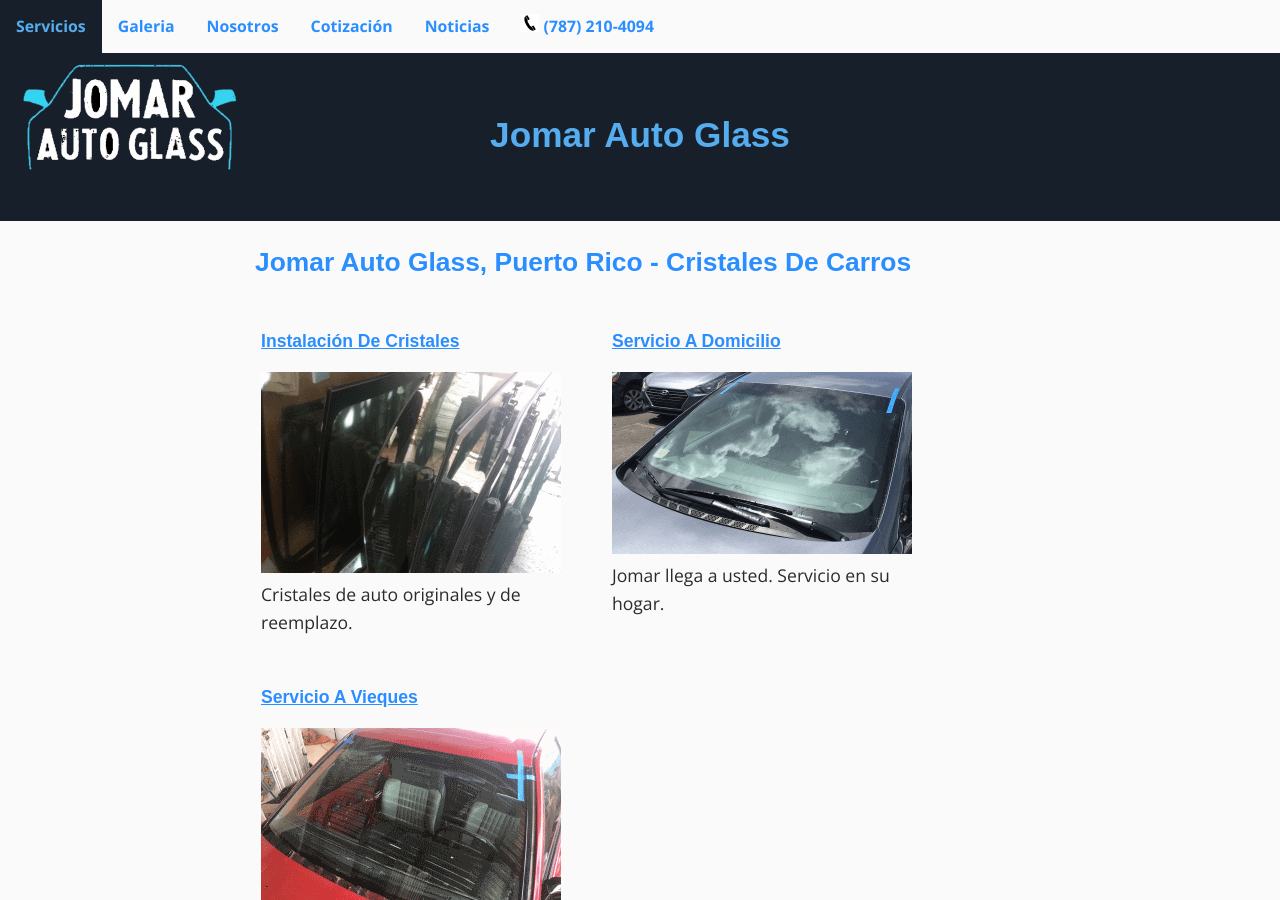
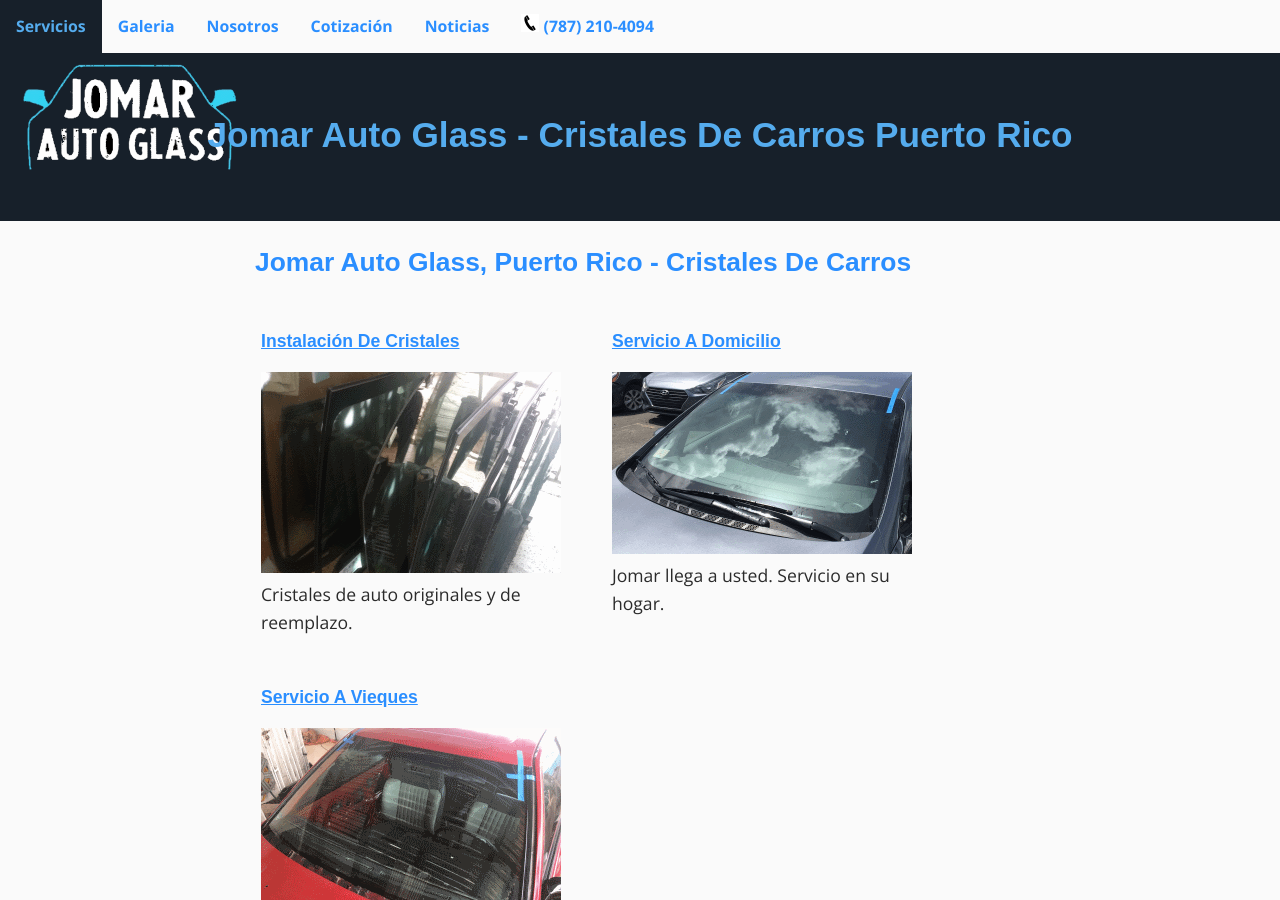
Before and after one commit to mariotalavera/jomarautoglass.com, a Jekyll site: the page built from index.md, in a window 1280 px wide and 900 px high. Built offline with Jekyll 4.4.1, drawn with Linux system fonts in a browser that asks for light colours; some web fonts are replaced; some of the changed text lies outside the part shown.

Commit message:
revising titles for site

```diff
--- a/_config.yml
+++ b/_config.yml
@@ -1,4 +1,4 @@
-title: Jomar Auto Glass, Puerto Rico - Cristales De Carros
+title: Jomar Auto Glass - Cristales De Carros Puerto Rico
 email: info@jomarautoglass.com
 phones: (787) 210-4094 # <br/> (787) 225-2504
 phones-link: 787-210-4094
```
